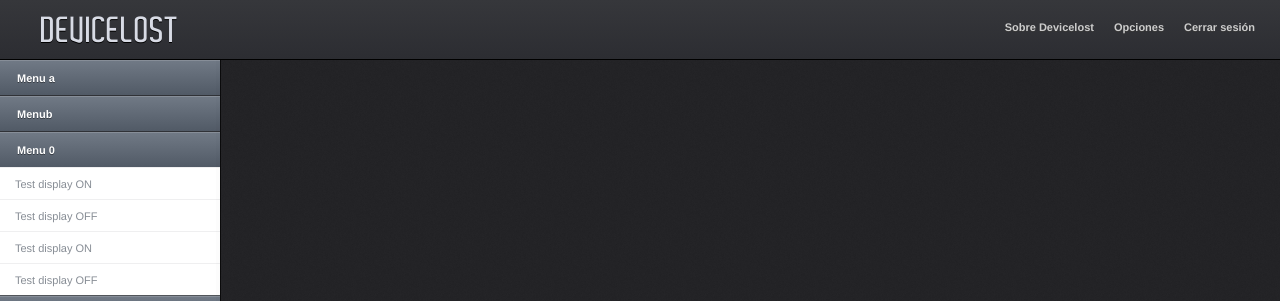
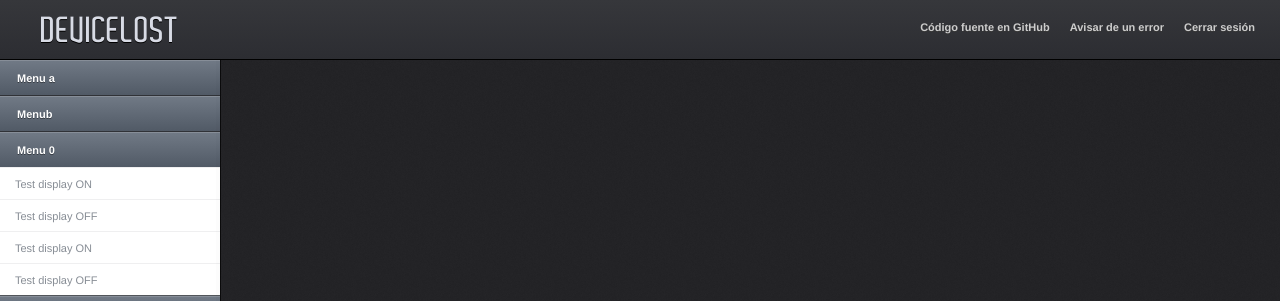
Before and after one commit to clopezl/Devicelost, a PHP site: page / in a window 1280 px wide. Shown: the top 301 px of the page. Run offline with PHP 8.4, Linux system fonts and the light colour scheme; the visitor is signed in with stand-in values (Sample User, id 1).

Commit message:
Enlaces del menú header

```diff
--- a/menu.php
+++ b/menu.php
@@ -1,5 +1,5 @@
 <ul id="menu">
-	<li><a href="#">Sobre Devicelost</a></li>
-	<li><a href="#">Opciones</a></li>
+	<li><a href="http://www.github.com/emmgfx/Devicelost" target="_blank">C&oacute;digo fuente en GitHub</a></li>
+	<li><a href="https://github.com/emmgfx/Devicelost/issues" target="_blank">Avisar de un error</a></li>
 	<li><a href="login-logout.php" id="logout">Cerrar sesi&oacute;n</a></li>
 </ul>
```
